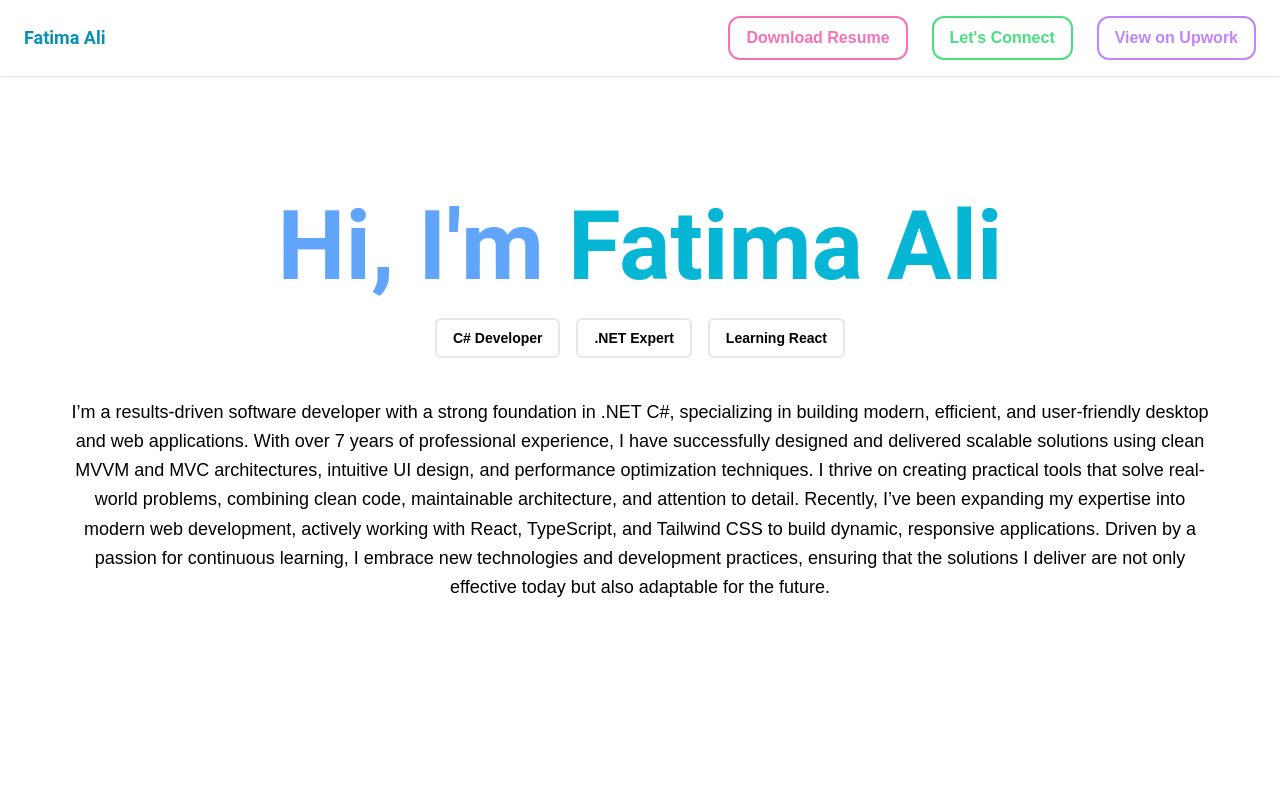
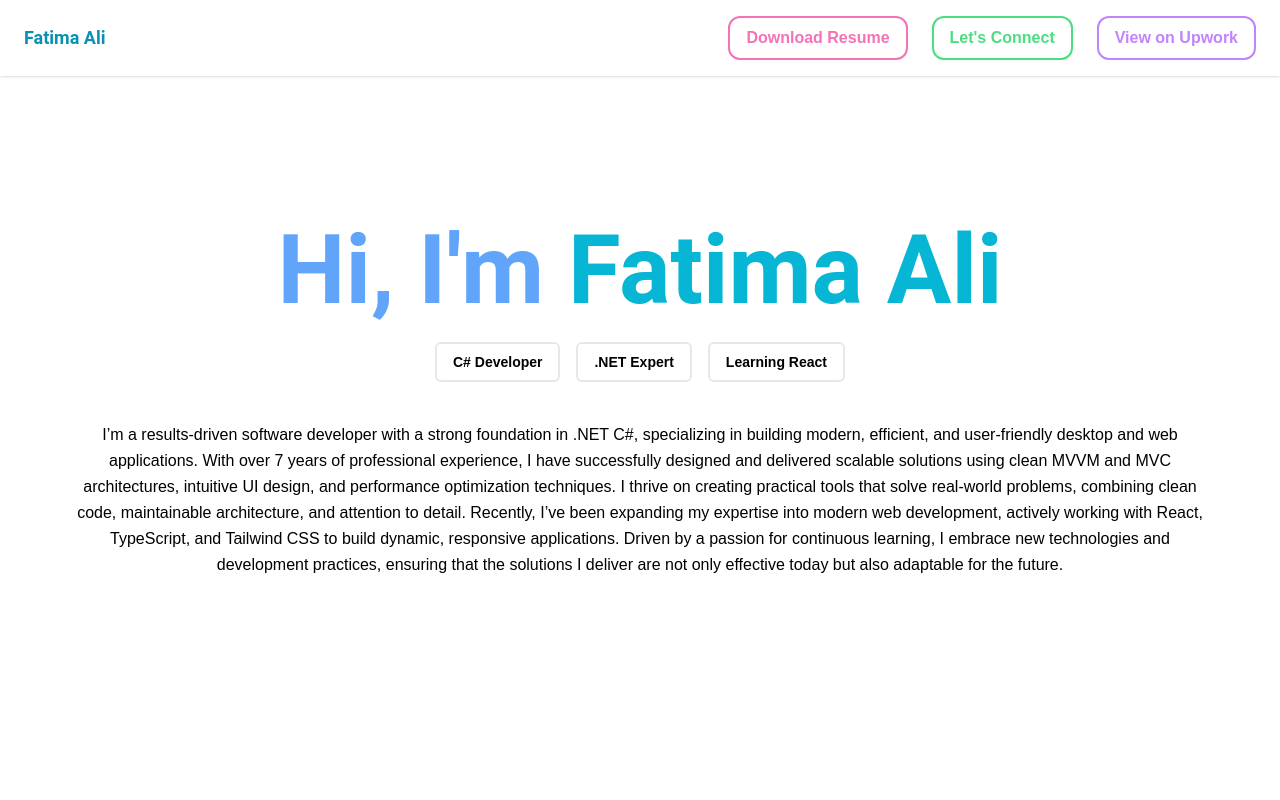
Before and after one commit to fatematahir10/Portfolio, a React (Vite) app: page / in a window 1280 px wide. Shown: the top 800 px of the page. Built offline with nearby package versions, Linux system fonts and the light colour scheme.

Commit message:
fixed text size

```diff
--- a/src/components/Hero.tsx
+++ b/src/components/Hero.tsx
@@ -19,7 +19,7 @@ const Hero: React.FC = () => {
         ))}
       </div>
 
-      <p className="text-lg max-w-6xl leading-relaxed">
+      <p className="text-base max-w-6xl leading-relaxed">
       I’m a results-driven software developer with a strong foundation in .NET C#, specializing in building modern, efficient, and user-friendly desktop and web applications. With over 7 years of professional experience, I have successfully designed and delivered scalable solutions using clean MVVM and MVC architectures, intuitive UI design, and performance optimization techniques.
       I thrive on creating practical tools that solve real-world problems, combining clean code, maintainable architecture, and attention to detail. Recently, I’ve been expanding my expertise into modern web development, actively working with React, TypeScript, and Tailwind CSS to build dynamic, responsive applications.
       Driven by a passion for continuous learning, I embrace new technologies and development practices, ensuring that the solutions I deliver are not only effective today but also adaptable for the future.
```
